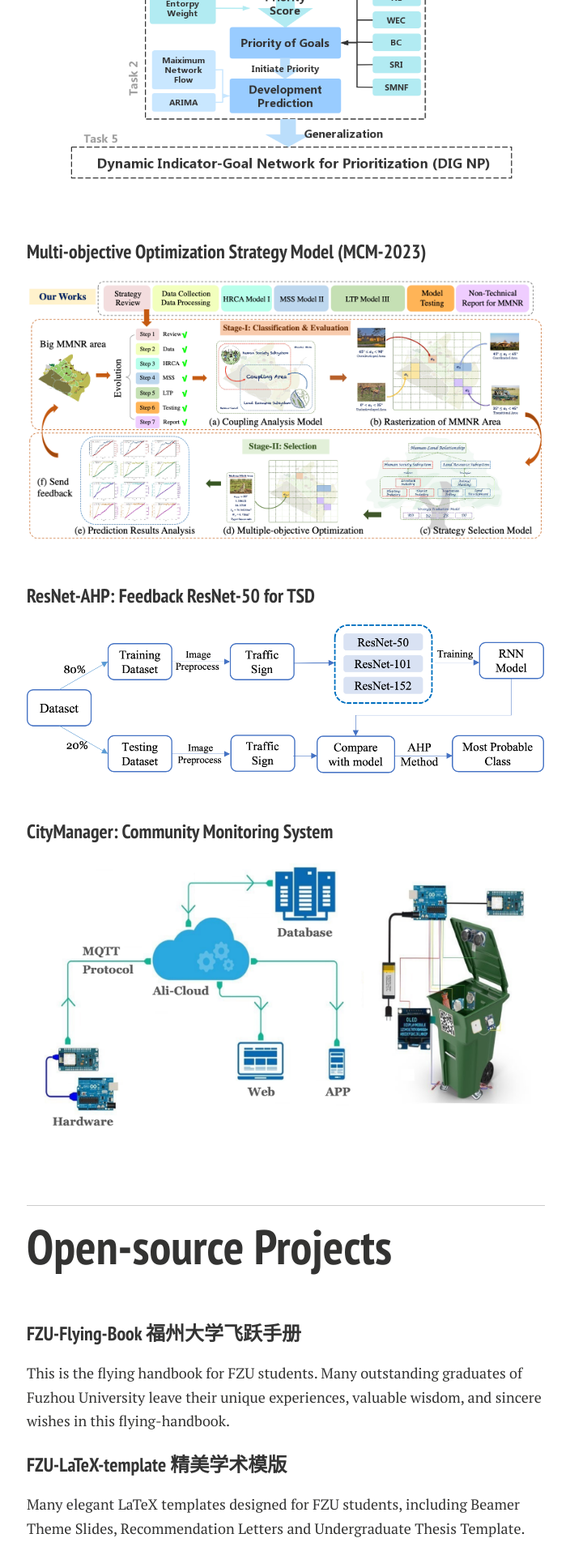
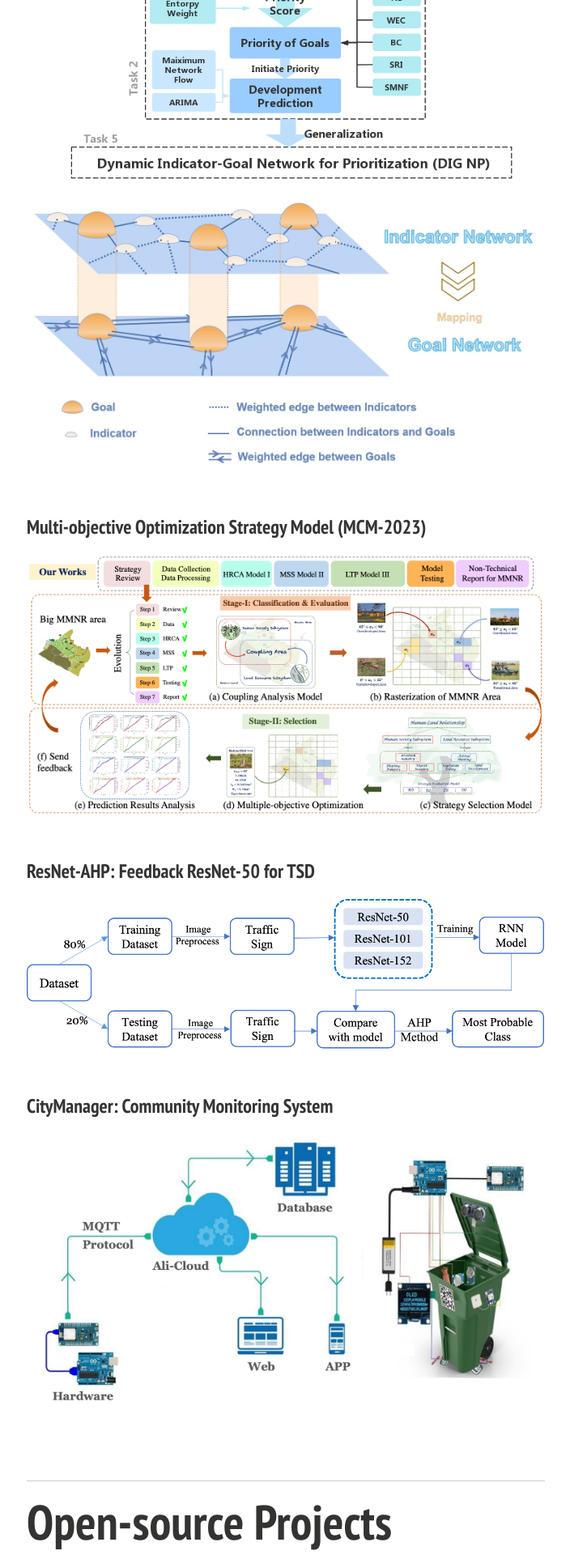
Before and after one commit to xuejunzhang2002/xuejunzhang.github.io, a Jekyll site: the page built from projects.md, in a window 1280 px wide. Shown: the part 686-2606 px from the top of the page at 81% size, without its empty margins (287-991 px from the left). Built offline with Jekyll 4.4.1, drawn with Linux system fonts in a browser that asks for light colours; nearby versions of some CDN libraries; comment, search, counter and statistics services are not loaded; a style sheet for code colours, icons or effects is not loaded.

Commit message:
updated figure

```diff
--- a/projects.md
+++ b/projects.md
@@ -10,6 +10,10 @@ title: Projects
 
 <center>
 <img src="/images/ICM.png">
+</center>
+
+<center>
+<img src="/images/ICM-2.png">
 </center>
 
 <br>
```
